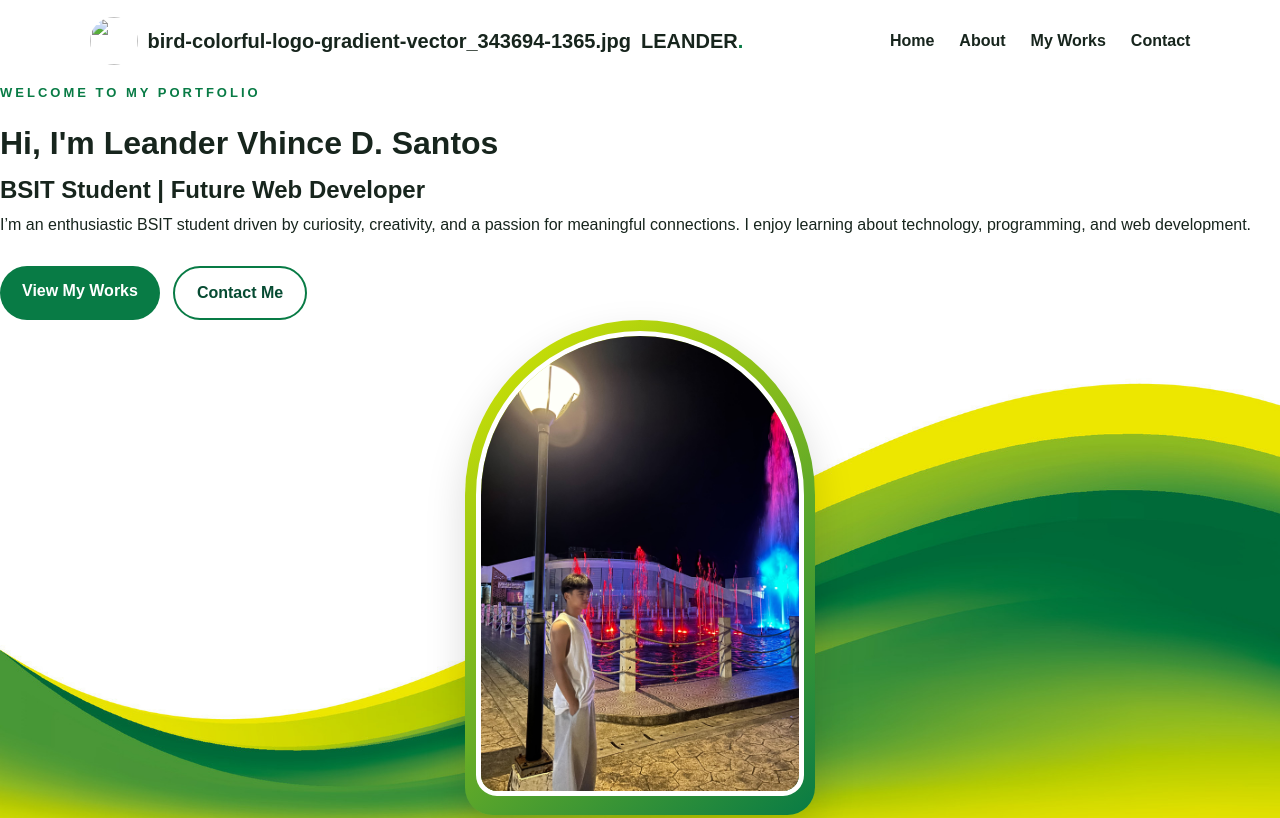
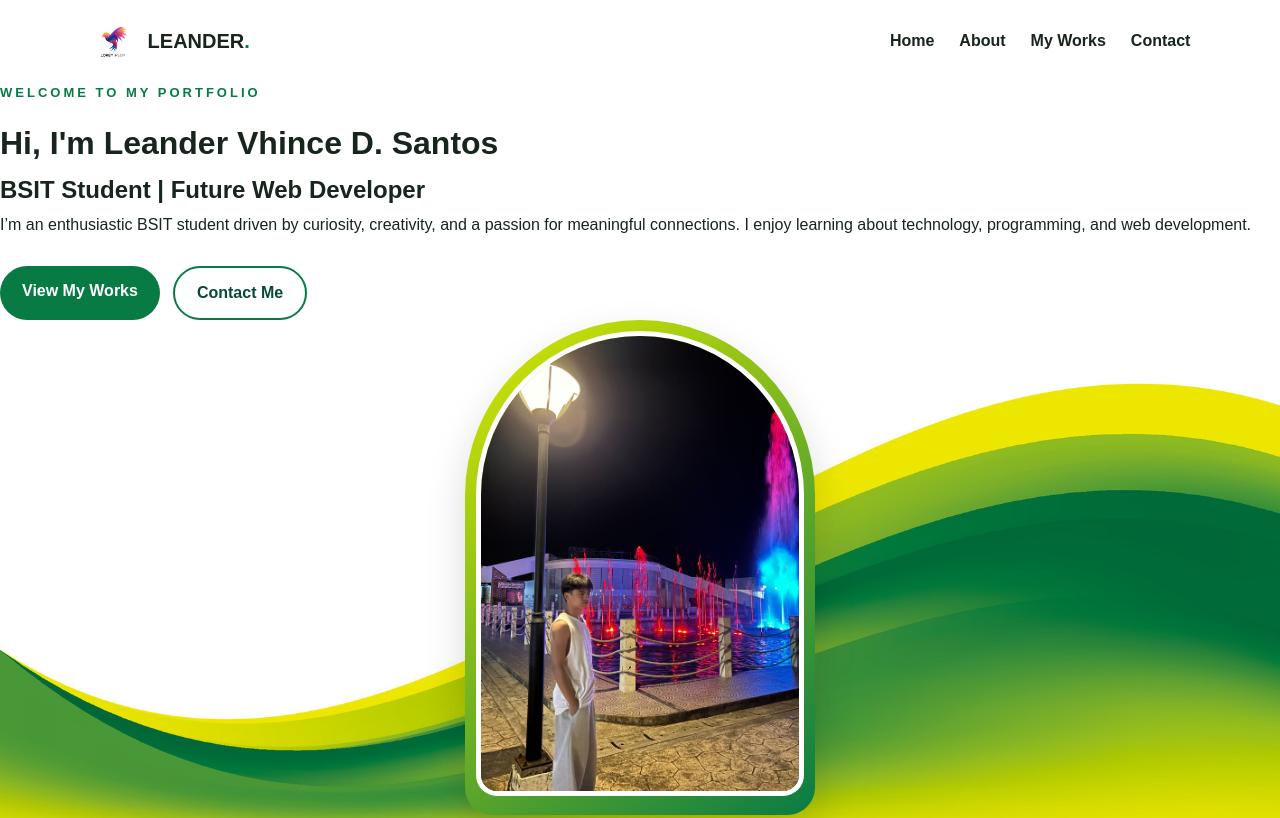
Before and after one commit to leandervhinces-alt/portfolio, a plain HTML site: page index.html in a window 1280 px wide. Shown: the top 818 px of the page. Drawn offline with Linux system fonts and the light colour scheme.

Commit message:
Update index.html

```diff
--- a/index.html
+++ b/index.html
@@ -17,7 +17,7 @@
     <header class="header">
 
         <a class="logo" href="#home">
-            <img src="">bird-colorful-logo-gradient-vector_343694-1365.jpg
+            <img src="bird-colorful-logo-gradient-vector_343694-1365.jpg">
             <span>LEANDER<span class="dot">.</span></span>
         </a>
 
```
